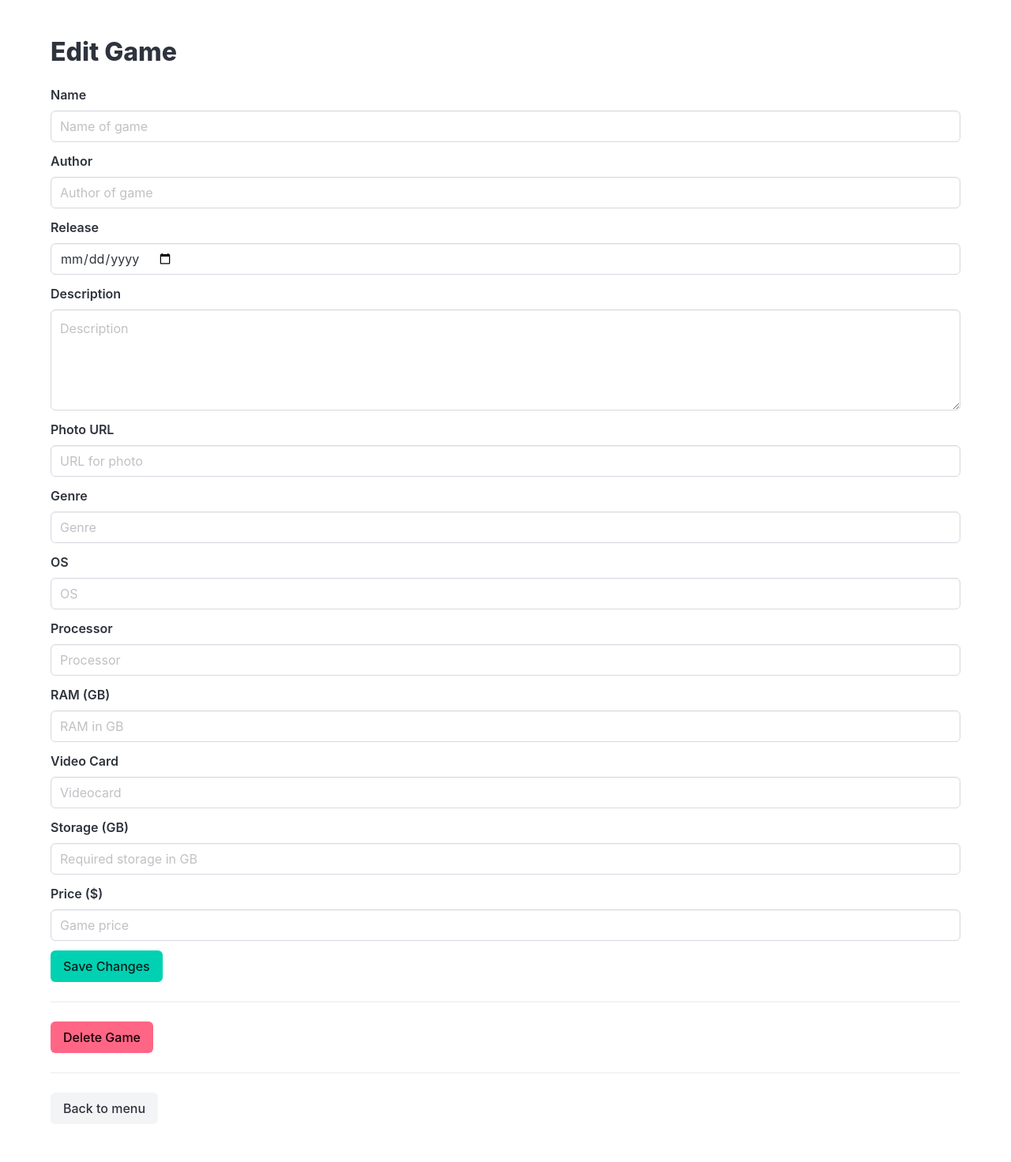
After one commit to SweelLok/Torrent-Site, a Flask app: template app/templates/edit.html in a window 1280 px wide. The commit adds this page. Shown: the whole page at 79% size. Run offline with Flask 3, Linux system fonts and the light colour scheme; the template is opened without the code that fills it, so the values that code supplies are empty; the visitor is signed in with stand-in values (Sample User, id 1); some libraries are stand-ins or nearby versions.

Commit message:
First uptade

```diff
--- a/app/__init__.py
+++ b/app/__init__.py
@@ -1,14 +1,12 @@
 from flask import Flask
 from flask_login import LoginManager
 
-from connection import create_torrent_table, create_game_table, create_system_req_game_table, create_user_table
+from connection import create_game_table, create_user_table
 
 
 app = Flask(__name__)
 login_manager = LoginManager()
 login_manager.init_app(app)
 app.config["SECRET_KEY"] = "q"
-create_torrent_table()
 create_game_table()
-create_system_req_game_table()
 create_user_table()
--- a/app/routes/__init__.py
+++ b/app/routes/__init__.py
@@ -1,2 +1,3 @@
-from .torrent import *
+from .games import *
 from .auth import *
+from .edit import *
--- a/app/routes/auth.py
+++ b/app/routes/auth.py
@@ -13,7 +13,7 @@ from ..models import User
 def load_user(user_id):
     print(f"Loading user with ID {user_id}")
     curs, conn = get_postgresql_connection()
-    curs.execute("SELECT * FROM users WHERE id = %s", (user_id,))
+    curs.execute("SELECT * FROM users WHERE user_id = %s", (user_id,))
     user = curs.fetchone()
     conn.close()
     curs.close()
--- a/app/static/css/menu.css
+++ b/app/static/css/menu.css
@@ -2,7 +2,7 @@
   display: flex;
   flex-direction: column;
   height: 400px;
-	width: 550px;
+	width: 1100px;
 }
 
 .card-image {
--- /dev/null
+++ b/app/templates/edit.html
@@ -0,0 +1,190 @@
+<!DOCTYPE html>
+<html lang="en">
+<head>
+  <meta charset="UTF-8">
+  <meta name="viewport" content="width=device-width, initial-scale=1.0">
+  <link rel="stylesheet" href="{{ url_for('static', filename='css/edit.css') }}">
+  <link rel="icon" href="{{ url_for('static', filename='photo/oderman.jpg') }}">
+  <link rel="stylesheet" href="https://cdn.jsdelivr.net/npm/bulma@1.0.2/css/bulma.min.css">
+  <title>Edit Game</title>
+</head>
+<body>
+
+  <section class="section">
+    <div class="container">
+      <h1 class="title">Edit Game</h1>
+
+      <form method="post">
+
+        <div class="field">
+          <label class="label">Name</label>
+          <div class="control">
+            <input
+              class="input"
+              type="text"
+              name="name"
+              placeholder="Name of game"
+              value="{{ request.form.get('name', game['name']) }}"
+              required>
+          </div>
+        </div>
+
+        <div class="field">
+          <label class="label">Author</label>
+          <div class="control">
+            <input
+              class="input"
+              type="text"
+              name="author"
+              placeholder="Author of game"
+              value="{{ request.form.get('author', game['author']) }}">
+          </div>
+        </div>
+
+        <div class="field">
+          <label class="label">Release</label>
+          <div class="control">
+            <input
+              class="input"
+              type="date"
+              name="release"
+              value="{{ request.form.get('release', game['release']) }}">
+          </div>
+        </div>
+
+        <div class="field">
+          <label class="label">Description</label>
+          <div class="control">
+            <textarea
+              class="textarea"
+              name="description"
+              placeholder="Description">{{ request.form.get('description', game['description']) }}</textarea>
+          </div>
+        </div>
+
+        <div class="field">
+          <label class="label">Photo URL</label>
+          <div class="control">
+            <input
+              class="input"
+              type="text"
+              name="photo"
+              placeholder="URL for photo"
+              value="{{ request.form.get('photo', game['photo']) }}">
+          </div>
+        </div>
+
+        <div class="field">
+          <label class="label">Genre</label>
+          <div class="control">
+            <input
+              class="input"
+              type="text"
+              name="genre"
+              placeholder="Genre"
+              value="{{ request.form.get('genre', game['genre']) }}">
+          </div>
+        </div>
+
+        <div class="field">
+          <label class="label">OS</label>
+          <div class="control">
+            <input
+              class="input"
+              type="text"
+              name="os"
+              placeholder="OS"
+              value="{{ request.form.get('os', game['os']) }}">
+          </div>
+        </div>
+
+        <div class="field">
+          <label class="label">Processor</label>
+          <div class="control">
+            <input
+              class="input"
+              type="text"
+              name="processor"
+              placeholder="Processor"
+              value="{{ request.form.get('processor', game['processor']) }}">
+          </div>
+        </div>
+
+        <div class="field">
+          <label class="label">RAM (GB)</label>
+          <div class="control">
+            <input
+              class="input"
+              type="number"
+              name="ram"
+              min="1"
+              placeholder="RAM in GB"
+              value="{{ request.form.get('ram', game['ram']) }}">
+          </div>
+        </div>
+
+        <div class="field">
+          <label class="label">Video Card</label>
+          <div class="control">
+            <input
+              class="input"
+              type="text"
+              name="video"
+              placeholder="Videocard"
+              value="{{ request.form.get('video', game['video']) }}">
+          </div>
+        </div>
+
+        <div class="field">
+          <label class="label">Storage (GB)</label>
+          <div class="control">
+            <input
+              class="input"
+              type="number"
+              name="space_on_pc"
+              min="1"
+              placeholder="Required storage in GB"
+              value="{{ request.form.get('space_on_pc', game['space_on_pc']) }}">
+          </div>
+        </div>
+
+        <div class="field">
+          <label class="label">Price ($)</label>
+          <div class="control">
+            <input
+              class="input"
+              type="number"
+              name="price"
+              min="0"
+              step="0.01"
+              placeholder="Game price"
+              value="{{ request.form.get('price', game['price']) }}">
+          </div>
+        </div>
+
+        <div class="field is-grouped">
+					<div class="control">
+						<button type="submit" class="button is-primary">Save Changes</button>
+					</div>
+				</div>
+
+				</form>
+
+				<hr>
+
+				<form method="post" action="{{ url_for('game_delete', game_id=game[0]) }}"
+							onsubmit="return confirm('Are you sure you want to delete this game?');">
+					<button type="submit" class="button is-danger">Delete Game</button>
+				</form>
+
+				<hr>
+
+				<div class="mt-4">
+					<a href="{{ url_for('menu_page') }}" class="button is-light">Back to menu</a>
+				</div>
+
+    </div>
+  </section>
+
+</body>
+</html>
--- a/app/templates/index.html
+++ b/app/templates/index.html
@@ -14,8 +14,8 @@
     {% block navbar %}
     <nav class="navbar is-dark has-shadow is-spaced" id="main-navbar" style="width: 100vw;">
       <div class="navbar-brand">
-        <a class="navbar-item" href="{{ url_for('menu_page') }}">
-          <img src="../static/photos/logo.png" alt="Logo" class="image is-80x80 is-rounded">
+        <a class="navbar-item" href="{{ url_for ('menu_page')}}">
+          <img src="../static/photos/logo.png" style="max-height: 80px; border-radius: 50%;" class="py-0 px-0">
         </a>
       </div>
       <div class="navbar-menu navbar-end" id="nav-links">
--- a/connection.py
+++ b/connection.py
@@ -1,60 +1,41 @@
+import psycopg2
+from psycopg2 import OperationalError
+
 import psycopg2
 
+
 def get_postgresql_connection():
-    connection = psycopg2.connect(
-        host="127.0.0.1",
-        dbname="Torrent",
-        user="postgres",
-        password="@dm1n",
-        port=5432
-    )
-    curs = connection.cursor()
-    return curs, connection
-
-
-def create_torrent_table():
-    curs, conn = get_postgresql_connection()
     try:
-        curs.execute("""CREATE TABLE IF NOT EXISTS Torrent (
-        id INTEGER GENERATED ALWAYS AS IDENTITY UNIQUE NOT NULL,
-        name text NOT NULL UNIQUE,
-        author text NOT NULL,
-        photo TEXT NOT NULL);""")
-        conn.commit()
-    except Exception as e:
-        print("Error:", e)
-    finally:
-        curs.close()
-        conn.close()
+        connection = psycopg2.connect(
+            host="127.0.0.1",
+            dbname="Torrent",
+            user="postgres",
+            password="@dm1n",
+            port=5432)
+        curs = connection.cursor()
+        return curs, connection
+    except psycopg2.Error as e:
+        print(f"Error connecting to database: {e}")
+        return None, None
 
 
 def create_game_table():
     curs, conn = get_postgresql_connection()
     try:
-        curs.execute("""CREATE TABLE IF NOT EXISTS Game (
-        id INTEGER GENERATED ALWAYS AS IDENTITY UNIQUE NOT NULL,
+        curs.execute("""CREATE TABLE IF NOT EXISTS Games (
+        game_id INTEGER GENERATED ALWAYS AS IDENTITY UNIQUE NOT NULL,
         name text NOT NULL UNIQUE,
+        author text NOT NULL,
+        photo TEXT NOT NULL,
         description text NOT NULL UNIQUE,
         genre text NOT NULL,
-        release date NOT NULL);""")
-        conn.commit()
-    except Exception as e:
-        print("Error:", e)
-    finally:
-        curs.close()
-        conn.close()
-
-
-def create_system_req_game_table():
-    curs, conn = get_postgresql_connection()
-    try:
-        curs.execute("""CREATE TABLE IF NOT EXISTS System_req (
-        id INTEGER GENERATED ALWAYS AS IDENTITY UNIQUE NOT NULL,
+        release date NOT NULL,
         os text NOT NULL,
-        processor INTEGER NOT NULL,
+        processor text NOT NULL,
         ram INTEGER NOT NULL,
-        video INTEGER NOT NULL,
-        space_on_pc INTEGER NOT NULL);""")
+        video text NOT NULL,
+        space_on_pc INTEGER NOT NULL,
+        price INTEGER NOT NULL);""")
         conn.commit()
     except Exception as e:
         print("Error:", e)
@@ -67,7 +48,7 @@ def create_user_table():
     curs, conn = get_postgresql_connection()
     try:
         curs.execute("""CREATE TABLE IF NOT EXISTS Users (
-        id INTEGER GENERATED ALWAYS AS IDENTITY UNIQUE NOT NULL,
+        user_id INTEGER GENERATED ALWAYS AS IDENTITY UNIQUE NOT NULL,
         username VARCHAR(150) UNIQUE NOT NULL,
         password VARCHAR(150) NOT NULL);""")
         conn.commit()
```
Also changed, not shown: app/routes/edit.py (added, +67 -0 lines), app/routes/games.py (renamed from app/routes/torrent.py, +13 -22 lines), app/templates/add.html (+13 -2 lines), app/templates/admin.html (+9 -8 lines), app/templates/menu.html (+6 -5 lines).
